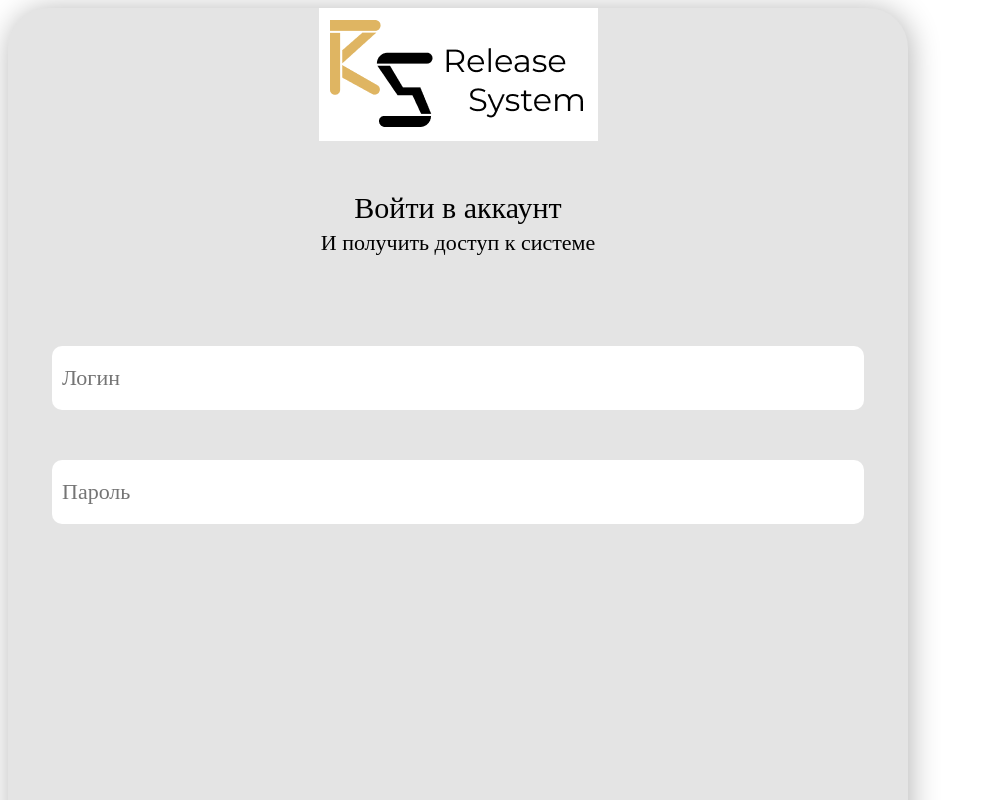
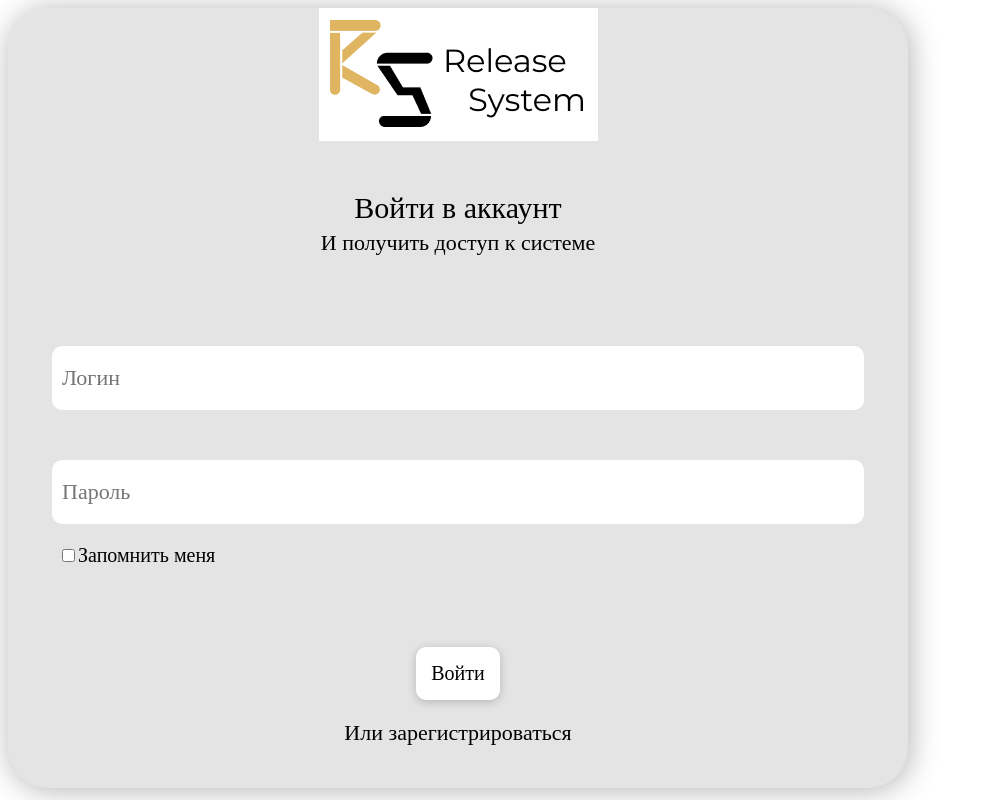
Before and after one commit to L3XxXa/ReleaseSystemFront, a Vue app in the folder release_system/: page /login in a window 1280 px wide. Shown: the whole page, without its empty margins (0-987 px from the left). Built offline with nearby package versions, Linux system fonts and the light colour scheme.

Commit message:
routing to registration page, checkbox, zatichka for login

```diff
--- a/release_system/src/components/UI/buttons/ReleaseButton.vue
+++ b/release_system/src/components/UI/buttons/ReleaseButton.vue
@@ -1,25 +1,28 @@
 <template>
-  <button class="release__button" >Запланировать релиз</button>
+    <button class="release__button">
+        <slot></slot>
+    </button>
 </template>
 
 <script>
 export default {
-  name: "ReleaseButton"
+    name: "ReleaseButton"
 }
 </script>
 
 <style scoped>
-  .release__button{
+.release__button {
     border: none;
     font-family: Montserrat;
     font-size: 20px;
     padding: 15px;
     border-radius: 10px;
-    box-shadow: 0 2px 10px rgba(0,0,0, 0.2);
+    box-shadow: 0 2px 10px rgba(0, 0, 0, 0.2);
     background-color: #fff;
-  }
-  .release__button:hover{
+}
+
+.release__button:hover {
     box-shadow: 0 0;
     background-color: #F5F5F5;
-  }
+}
 </style>
--- a/release_system/src/components/UI/form/LoginForm.vue
+++ b/release_system/src/components/UI/form/LoginForm.vue
@@ -3,7 +3,7 @@
         <img src="@/assets/logo.png" class="logo__img">
         <p class="p1">Войти в аккаунт</p>
         <p class="p2">И получить доступ к системе</p>
-        <Form>
+        <Form @submit="loginUser">
             <span class="error__message__wrapper">
                 <ErrorMessage name="login" class="error__message"/>
             </span>
@@ -13,15 +13,22 @@
             <span class="error__message__wrapper">
                 <ErrorMessage name="password" class="error__message"/>
             </span>
-            <Field name="password" type="string" :rules="validate_field_not_empty" class="input"
+            <Field name="password" type="password" :rules="validate_field_not_empty" class="input"
                    @blur="checkInput('password')" :class="{'error__field' : empty_password}"
                    placeholder="Пароль" v-model="password"/>
+            <div class="checkbox__container">
+                <input type="checkbox" class="checkbox" v-model="rememberMe" id="rememberMe">
+                <label class="label">Запомнить меня</label>
+            </div>
+            <release-button class="button">Войти</release-button>
         </Form>
+        <p class="p2" @click="registerClick">Или зарегистрироваться</p>
     </div>
 </template>
 
 <script>
 import {ErrorMessage, Field, Form} from "vee-validate";
+import router from "@/router/router";
 
 export default {
     components: {
@@ -63,6 +70,12 @@ export default {
                     this.empty_password = true
                     break
             }
+        },
+        registerClick(){
+            router.push("/register")
+        },
+        loginUser(){
+            alert(this.login + this.password)
         }
     }
 }
@@ -73,7 +86,7 @@ export default {
 .form__background {
     width: 900px;
     position: fixed;
-    height: 900px;
+    height: 780px;
     background-color: #E4E4E4;
     border-radius: 40px;
     box-shadow: 2px 2px 30px rgba(0, 0, 0, 0.3);
@@ -93,12 +106,23 @@ export default {
     margin-bottom: 5px;
 }
 
+
+.checkbox__container {
+    margin-left: 50px;
+    margin-top: 20px;
+}
+
 .p2 {
     font-family: Montserrat;
     font-size: 22px;
     text-align: center;
     margin-top: 4px;
     margin-bottom: 50px;
+}
+
+.button {
+    display: block;
+    margin: 80px auto 20px;
 }
 
 .input {
@@ -112,6 +136,11 @@ export default {
     border-radius: 10px;
     font-size: 22px;
     padding-left: 10px;
+}
+
+.label {
+    font-family: Montserrat;
+    font-size: 20px;
 }
 
 .error__field {
@@ -134,6 +163,6 @@ export default {
     font-family: Montserrat;
     font-size: 20px;
     margin-left: 50px;
-    margin-bottom: 0px!important;
+    margin-bottom: 0 !important;
 }
 </style>
--- a/release_system/src/pages/CreateReleasePage.vue
+++ b/release_system/src/pages/CreateReleasePage.vue
@@ -52,7 +52,7 @@ ve
             {{ auto_tests_required ? "Да" : "Нет" }}
           </button>
         </div>
-        <release-button class="create__release__button" type="submit" @click="checkFields"></release-button>
+        <release-button class="create__release__button" type="submit" @click="checkFields">Запланировать релиз</release-button>
       </Form>
       <popup-window id="popup_window" class="popup__window">{{ pop_up_text }}</popup-window>
     </div>
--- /dev/null
+++ b/release_system/src/pages/RegistrationPage.vue
@@ -0,0 +1,15 @@
+<template>
+<div>
+
+</div>
+</template>
+
+<script>
+export default {
+    name: "RegistrationPage"
+}
+</script>
+
+<style scoped>
+
+</style>
--- a/release_system/src/router/router.js
+++ b/release_system/src/router/router.js
@@ -3,6 +3,7 @@ import createReleasePage from "@/pages/CreateReleasePage";
 import ListOfReleasesPage from "@/pages/ListOfReleasesPage";
 import settingsPage from "@/pages/SettingsPage";
 import loginPage from "@/pages/LoginPage.vue";
+import registrationPage from "@/pages/RegistrationPage.vue";
 const routes = [
     {
         path: '/createRelease',
@@ -20,7 +21,10 @@ const routes = [
         path: '/login',
         component: loginPage
     },
-
+    {
+        path: '/register',
+        component: registrationPage
+    }
 ]
 
 const router = createRouter({
```
